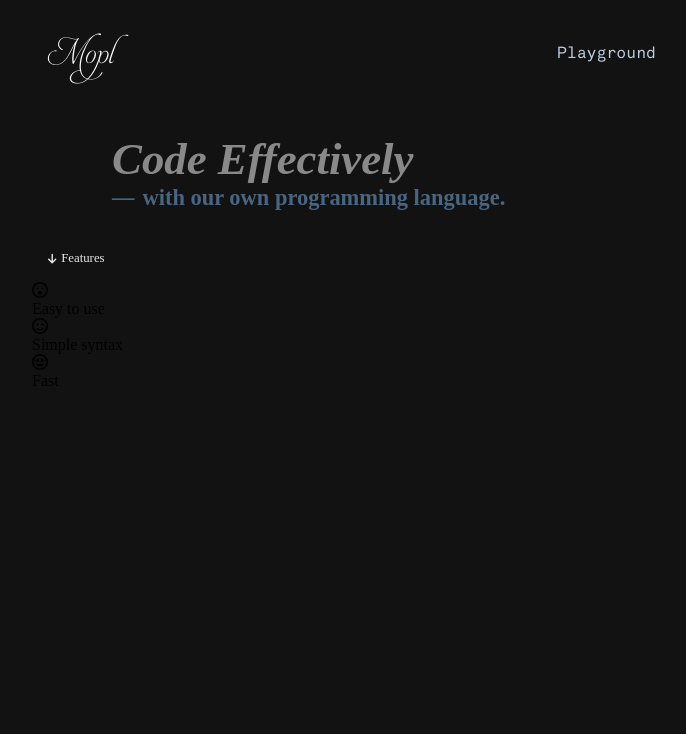
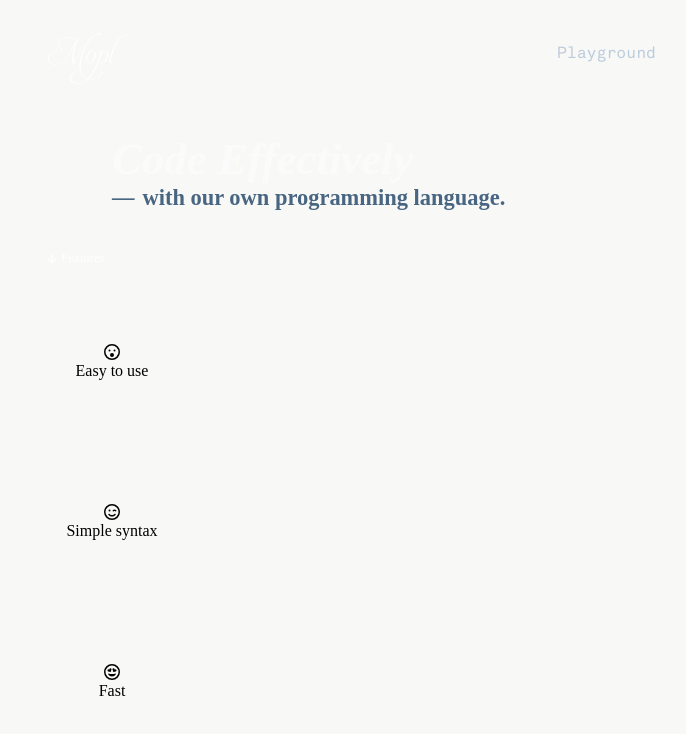
Before and after one commit to Amanjot-001/Mopl-UI, a React (Vite) app: page / in a window 1280 px wide. Shown: the top 734 px of the page, without its empty margins (288-974 px from the left). Built offline with nearby package versions, Linux system fonts and the light colour scheme; the HTML template or start-up script is replaced by a standard one.

Commit message:
card update

```diff
--- a/src/components/Card.jsx
+++ b/src/components/Card.jsx
@@ -1,3 +1,4 @@
+import '../styles/Card.css'
 import { FontAwesomeIcon } from '@fortawesome/react-fontawesome';
 import { faFaceSurprise, faFaceSmileWink, faFaceGrinHearts } from '@fortawesome/free-regular-svg-icons';
 
--- a/src/styles/App.css
+++ b/src/styles/App.css
@@ -5,7 +5,8 @@
 }
 
 body {
-  background-color: #121212;
+  /* background-color: #121212; */
+  background-color: #f8f8f7;
 }
 
 .container {
--- /dev/null
+++ b/src/styles/Card.css
@@ -0,0 +1,8 @@
+.card {
+    display: flex;
+    flex-direction: column;
+    align-items: center;
+    justify-content: center;
+    height: 10rem;
+    width: 10rem;
+}
```
